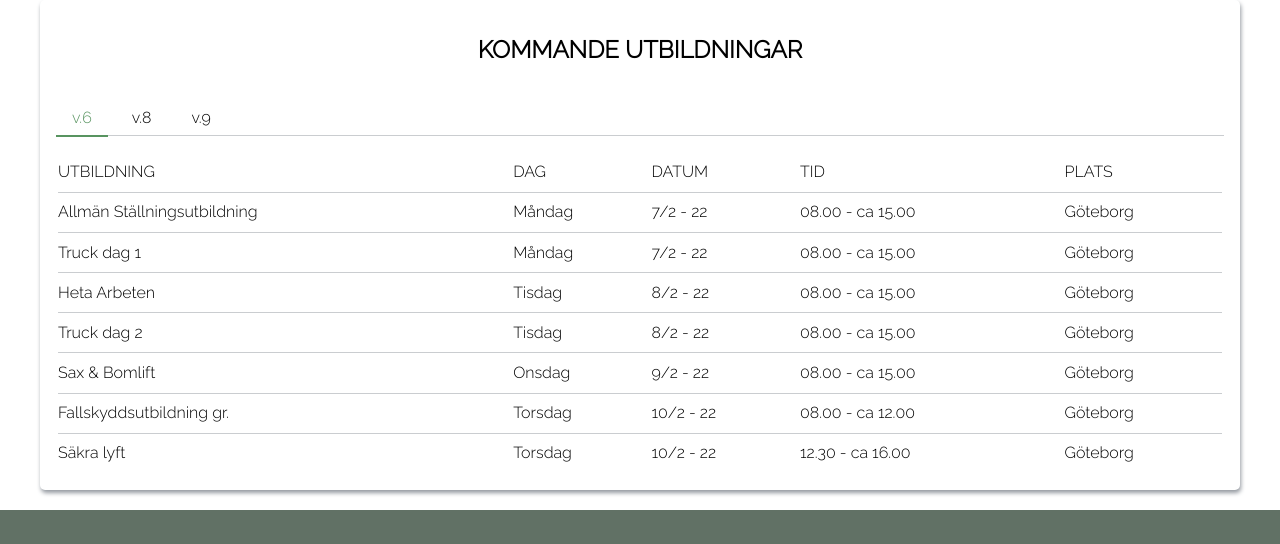
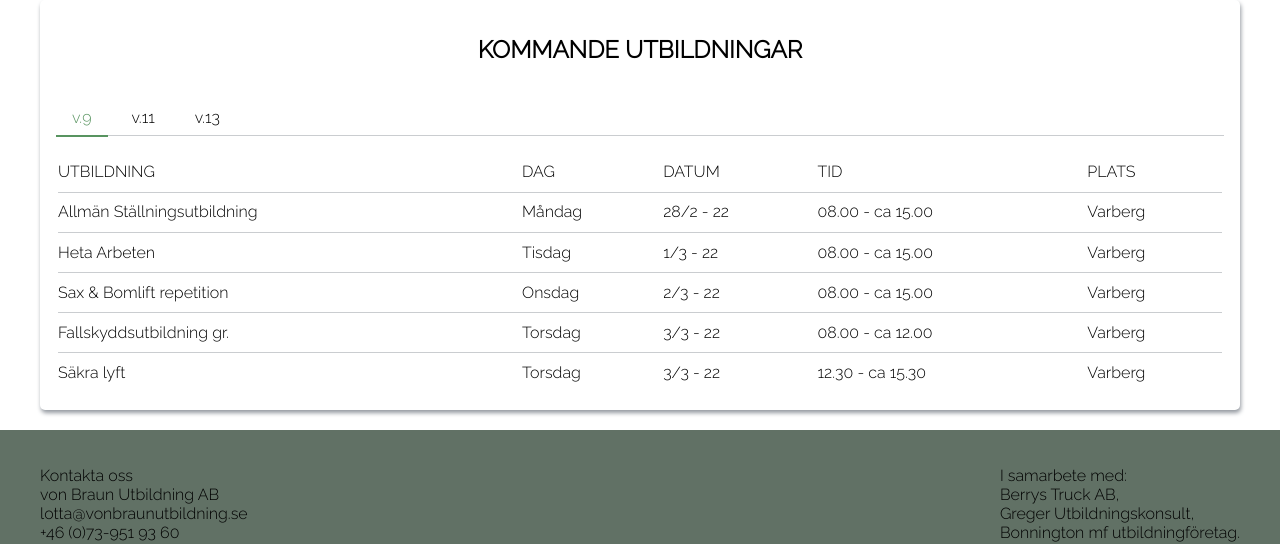
Before and after one commit to feliciavonbraun/vbu-ab, a React (Create React App) app: page / in a window 1280 px wide. Shown: the part 2986-3530 px from the top of the page. Built offline with nearby package versions, Linux system fonts and the light colour scheme; grey boxes are pictures that could not be loaded.

Commit message:
update scedule

```diff
--- a/src/components/interfaces/educations.tsx
+++ b/src/components/interfaces/educations.tsx
@@ -7,89 +7,6 @@ function createData(
 ) {
   return { day, date, time, service, location };
 }
-
-const educations3 = [
-  createData(
-    "Allmän Ställningsutbildning",
-    "Måndag",
-    "7/2 - 22",
-    "08.00 - ca 15.00",
-    "Göteborg"
-  ),
-  createData(
-    "Truck dag 1",
-    "Måndag",
-    "7/2 - 22",
-    "08.00 - ca 15.00",
-    "Göteborg"
-  ),
-  createData(
-    "Heta Arbeten",
-    "Tisdag",
-    "8/2 - 22",
-    "08.00 - ca 15.00",
-    "Göteborg"
-  ),
-  createData(
-    "Truck dag 2",
-    "Tisdag",
-    "8/2 - 22",
-    "08.00 - ca 15.00",
-    "Göteborg"
-  ),
-  createData(
-    "Sax & Bomlift",
-    "Onsdag",
-    "9/2 - 22",
-    "08.00 - ca 15.00",
-    "Göteborg"
-  ),
-  createData(
-    "Fallskyddsutbildning gr.",
-    "Torsdag",
-    "10/2 - 22",
-    "08.00 - ca 12.00",
-    "Göteborg"
-  ),
-  createData(
-    "Säkra lyft",
-    "Torsdag",
-    "10/2 - 22",
-    "12.30 - ca 16.00",
-    "Göteborg"
-  ),
-];
-
-const educations4 = [
-  createData(
-    "Heta Arbeten",
-    "Tisdag",
-    "22/2 - 22",
-    "08.00 - ca 13.00",
-    "Lärarledd webb"
-  ),
-  createData(
-    "Sax & Bomlift repetition",
-    "Onsdag",
-    "23/2 - 22",
-    "08.00 - ca 12.00",
-    "Lärarledd webb"
-  ),
-  createData(
-    "Fallskyddsutbildning gr.",
-    "Onsdag",
-    "23/2 - 22",
-    "12.30 - ca 16.00",
-    "Lärarledd webb"
-  ),
-  createData(
-    "Säkra lyft",
-    "Torsdag",
-    "24/2 - 22",
-    "08.00 - ",
-    "Lärarledd webb"
-  ),
-];
 
 const educations9 = [
   createData(
@@ -129,4 +46,60 @@ const educations9 = [
   ),
 ];
 
-export { educations3, educations4, educations9 };
+const educations11 = [
+  createData(
+    "Allmän Ställningsutbildning",
+    "Måndag",
+    "14/3 - 22",
+    "08.00 - ca 15.00",
+    "Borås"
+  ),
+  createData(
+    "Heta Arbeten",
+    "Tisdag",
+    "15/3 - 22",
+    "08.00 - ca 15.00",
+    "Borås"
+  ),
+  createData(
+    "Sax & Bomlift",
+    "Onsdag",
+    "16/3 - 22",
+    "08.00 - ca 15.00",
+    "Borås"
+  ),
+  createData(
+    "Fallskyddsutbildning gr.",
+    "Torsdag",
+    "17/3 - 22",
+    "08.00 - ca 12.00",
+    "Borås"
+  ),
+  createData("Säkra lyft", "Torsdag", "17/3 - 22", "12.30 - ca 15.30", "Borås"),
+];
+
+const educations13 = [
+  createData(
+    "Heta Arbeten",
+    "Tisdag",
+    "29/3 - 22",
+    "08.00 - ca 13.00",
+    "Lärarledd webb"
+  ),
+  createData(
+    "Sax & Bomlift repetition",
+    "Onsdag",
+    "30/3 - 22",
+    "08.00 - ca 12.00",
+    "Lärarledd webb"
+  ),
+  createData(
+    "Fallskyddsutbildning gr.",
+    "Onsdag",
+    "30/3 - 22",
+    "12.30 - ca 16.00",
+    "Lärarledd webb"
+  ),
+];
+
+export { educations9, educations11, educations13 };
--- a/src/components/main/schedule.js
+++ b/src/components/main/schedule.js
@@ -1,9 +1,9 @@
 import { Container } from "../WrapperElements";
 import styled, { css } from "styled-components";
 import {
-  educations3,
-  educations4,
   educations9,
+  educations11,
+  educations13,
 } from "../interfaces/educations";
 import React, { useState } from "react";
 
@@ -15,16 +15,16 @@ import React, { useState } from "react";
 // const allDatas: Data[] = [
 const allDatas = [
   {
-    week: "v.6",
-    weeklyEducations: educations3,
+    week: "v.9",
+    weeklyEducations: educations9,
   },
   {
-    week: "v.8",
-    weeklyEducations: educations4,
+    week: "v.11",
+    weeklyEducations: educations11,
   },
   {
-    week: "v.9",
-    weeklyEducations: educations9,
+    week: "v.13",
+    weeklyEducations: educations13,
   },
 ];
 
```
